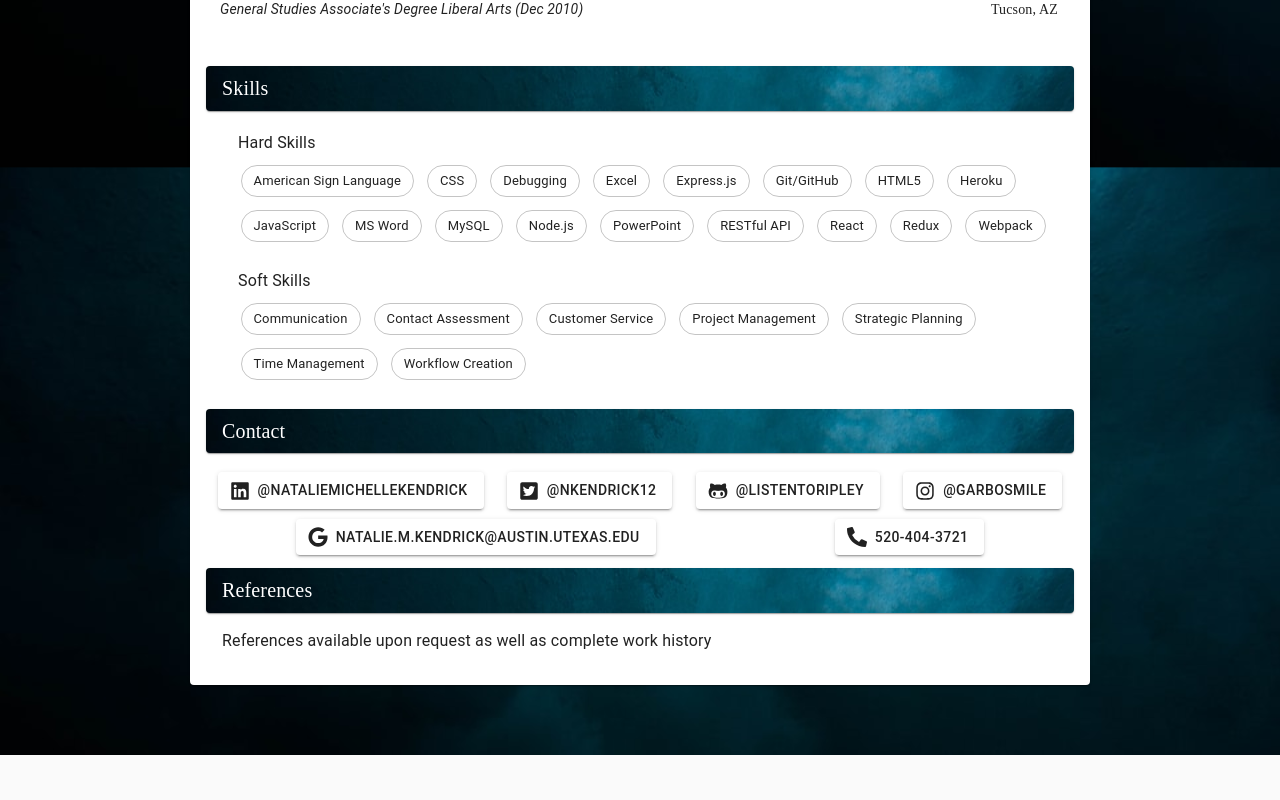
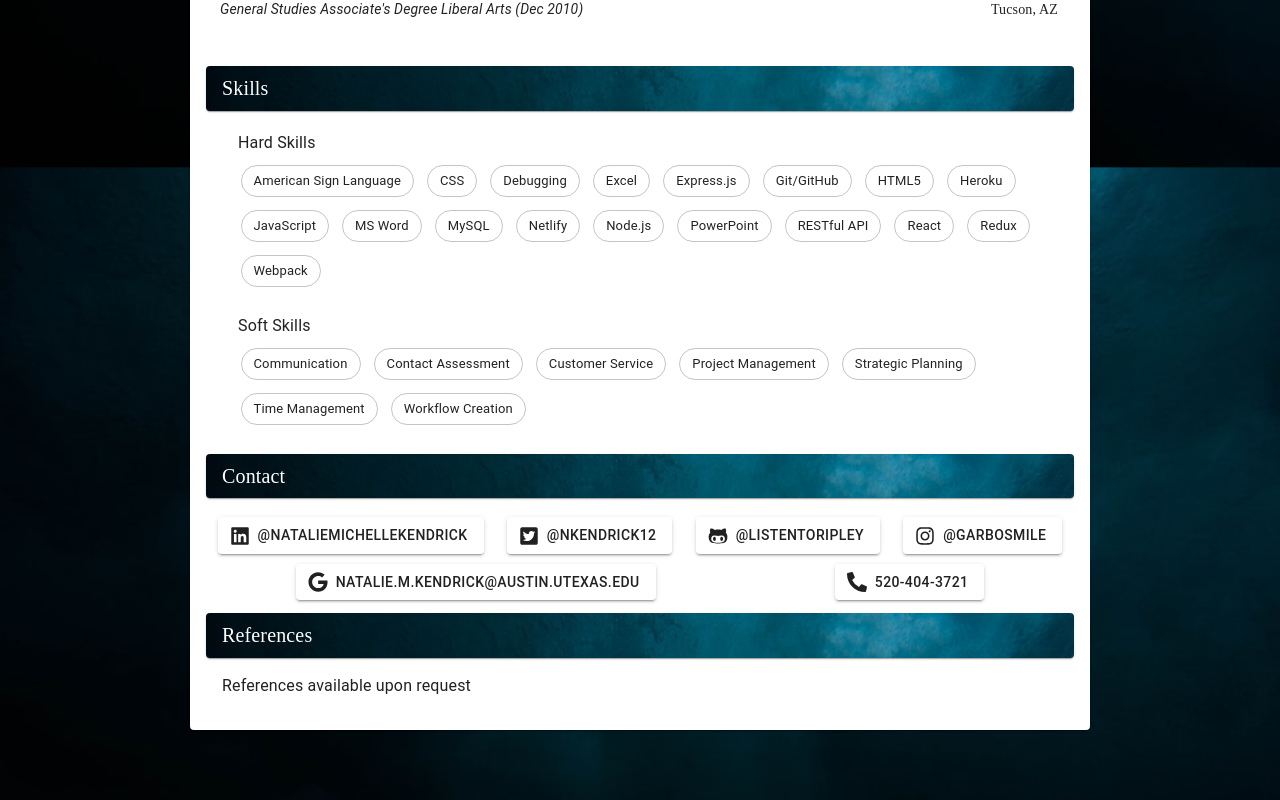
Before and after one commit to listenToRipley/nataliekendrick, a React (Create React App) app: page /resume in a window 1280 px wide. Shown: the part 1752-2552 px from the top of the page. Before the commit the page ends 2507 px from the top, so only its background shows below. Built offline with nearby package versions, Linux system fonts and the light colour scheme.

Commit message:
minor updates

```diff
--- a/package.json
+++ b/package.json
@@ -19,7 +19,7 @@
     "codemirror": "^5.59.1",
     "express": "^4.17.1",
     "konva": "^7.1.6",
-    "netlify-cli": "^3.13.1",
+    "netlify-cli": "^3.13.10",
     "nodemon": "^2.0.7",
     "npm": "^6.14.10",
     "path": "^0.12.7",
--- a/src/Components/ResumeRef.js
+++ b/src/Components/ResumeRef.js
@@ -33,7 +33,7 @@ const ResumeRef = () => {
     <Paper className={classes.separates}>
       <ListItem className={classes.sectionTitle}>References</ListItem>
     </Paper>
-    <Typography className={classes.ref}>References available upon request as well as complete work history</Typography>
+    <Typography className={classes.ref}>References available upon request</Typography>
     </div>
   )
 }
--- a/src/Components/ResumeSkills.js
+++ b/src/Components/ResumeSkills.js
@@ -69,7 +69,8 @@ const ResumeSkills = () => {
       "Excel",
       "PowerPoint",
       "MS Word",
-      "American Sign Language"
+      "American Sign Language",
+      "Netlify"
     ]
 
     //better option than list?
```
Also changed, not shown: 1 other file (tests, documents, lock files or other folders).
